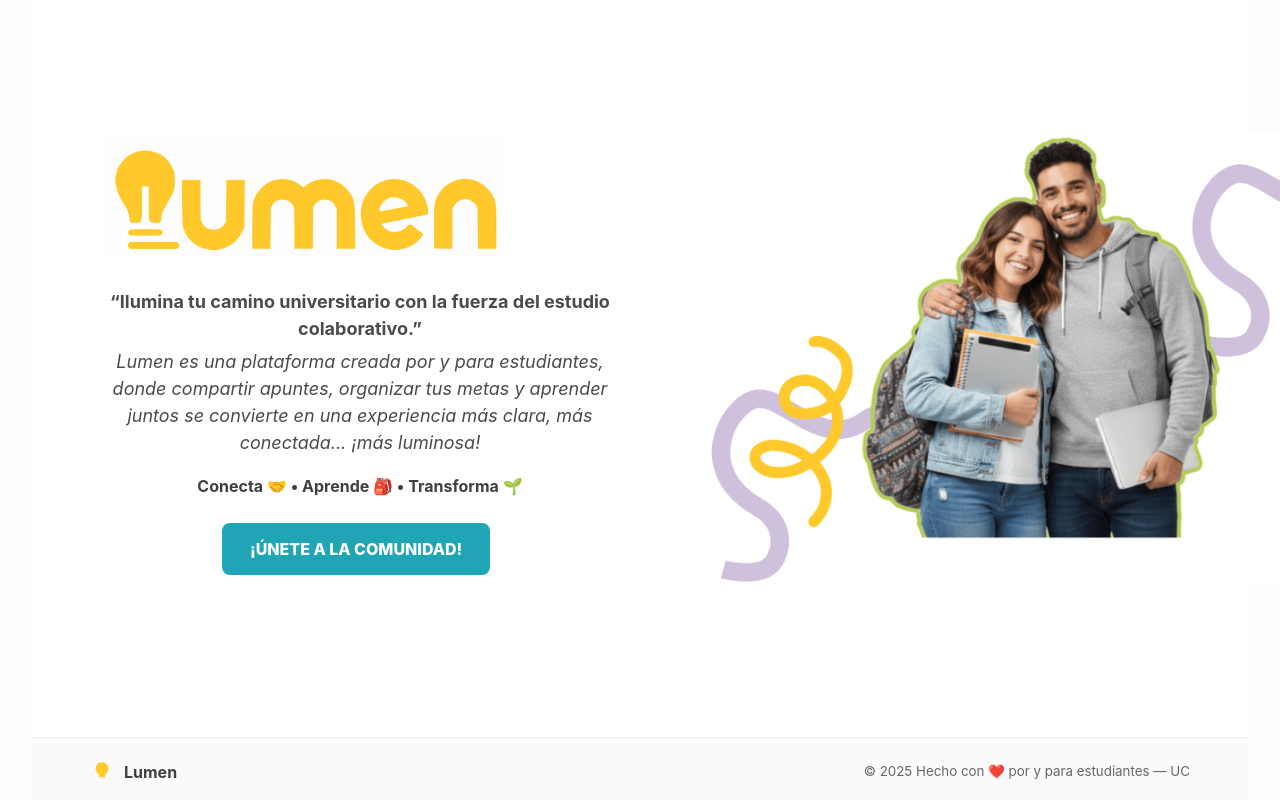
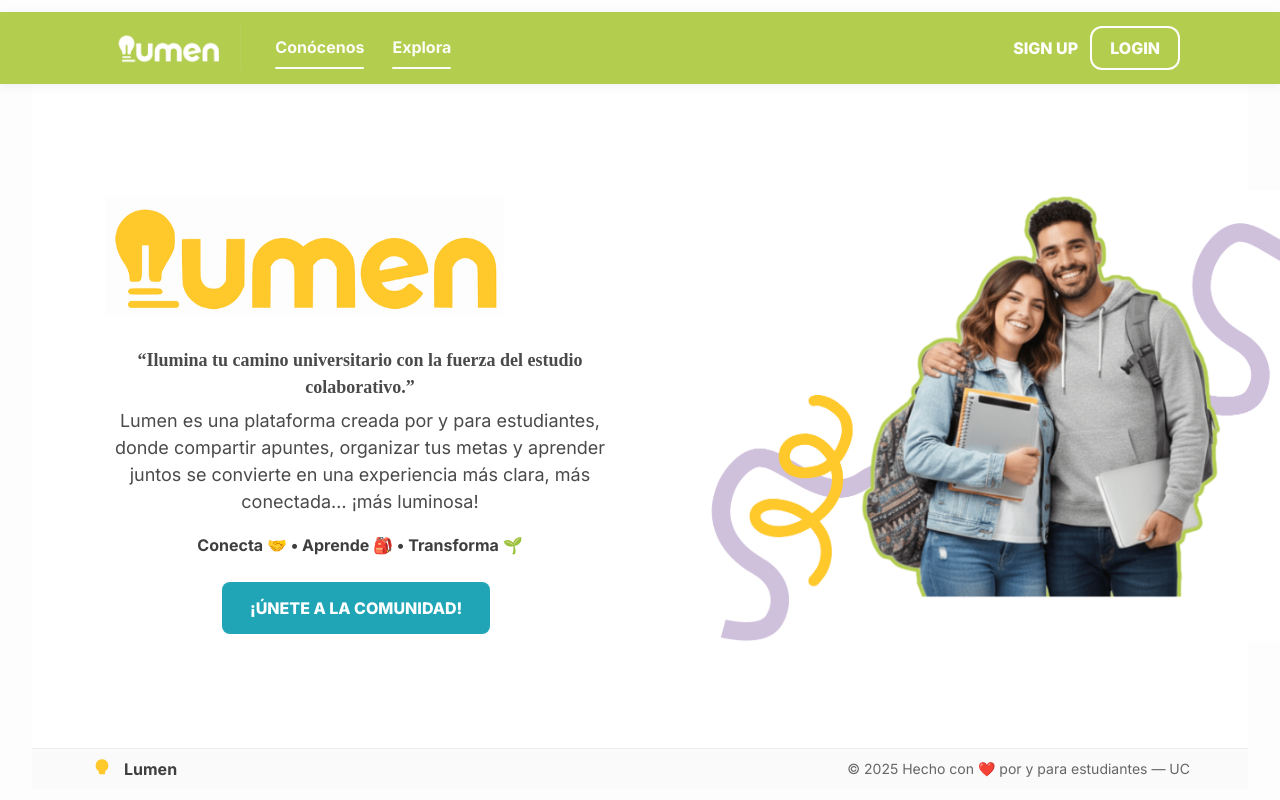
Before and after one commit to IIC2513/CDJ_frontend_25-2, a React (Vite) app: page / in a window 1280 px wide. Built offline with nearby package versions, Linux system fonts and the light colour scheme.

Commit message:
navbar y modificaciones de landing page

```diff
--- a/src/App.jsx
+++ b/src/App.jsx
@@ -1,11 +1,13 @@
 import { BrowserRouter as Router, Routes, Route } from 'react-router-dom';
 import Landing from "./pages/Landing/Landing";
+import Navbar from './components/Navbar/Navbar';
 import './App.css';
 
 function App() {
   return (
     <Router>
       <div className="App">
+        <Navbar />
         <Routes>
           <Route path="/" element={<Landing />} />
         </Routes>
--- /dev/null
+++ b/src/components/Navbar/Navbar.css
@@ -0,0 +1,116 @@
+/* Fuente Inter (por si no está ya importada) */
+@import url('https://fonts.googleapis.com/css2?family=Inter:wght@400;600;700;800&display=swap');
+
+:root{
+  --green:#B3CD4F;
+  --white:#fff;
+}
+
+.navbar{
+  position: sticky;
+  top: 0;
+  z-index: 1000;
+  background: var(--green);
+  box-shadow: 0 2px 10px rgba(0,0,0,.06);
+  margin-left: calc(50% - 50vw);
+  margin-right: calc(50% - 50vw);
+  font-family: Inter,system-ui,-apple-system,Segoe UI,Roboto,"Helvetica Neue",Arial;
+  -webkit-font-smoothing: antialiased;
+  text-rendering: optimizeLegibility;
+}
+
+.navbar-inner{
+  max-width: 1120px;
+  margin: 0 auto;
+  padding: 12px 20px;
+  display: flex;
+  align-items: center;
+  gap: 18px;
+  color: var(--white);
+}
+
+html, body { margin: 0; }
+
+.nav-brand{
+  display:flex; align-items:center; gap:12px;
+  color: var(--white); text-decoration:none;
+  overflow: visible;
+  border: 0 !important; outline: 0 !important;
+}
+.nav-logo{ height: 48px; width:auto; display:block; clip-path: inset(0 1px 0 0); }
+.brand-title{
+  font-weight:800; font-size:22px; line-height:1;
+}
+
+.nav-links{
+  display:flex; gap:28px; margin-left:16px; flex:1 1 auto;
+}
+.nav-link{
+  color:#fff; text-decoration:none; font-weight:700; opacity:.95;
+  position:relative; padding:6px 0; line-height:1.2;
+}
+.nav-link:hover{ opacity:1; }
+.nav-link.active::after{
+  content:""; position:absolute; left:0; right:0; bottom:-6px; height:2px;
+  background:#fff; border-radius:2px;
+}
+
+.nav-right{ display:flex; align-items:center; gap:12px; }
+.link-signup{
+  background:transparent; border:0; color:#fff; font-weight:800;
+  cursor:pointer; padding:10px 0;
+}
+.outline-login{
+  background:transparent; color:#fff; border:2px solid #fff;
+  border-radius:12px; padding:10px 18px; font-weight:800; cursor:pointer;
+}
+.outline-login:hover{ background:rgba(255,255,255,.12); }
+.icon-gear{
+  background:transparent; border:2px solid rgba(255,255,255,.6);
+  color:#fff; border-radius:10px; padding:6px 10px; font-size:16px; line-height:1; cursor:pointer;
+}
+.icon-gear:hover{ background:rgba(255,255,255,.12); }
+
+/* ===== Responsive ===== */
+
+/* <= 1200px: menos separación y títulos algo más compactos */
+@media (max-width:1200px){
+  .navbar-inner{ gap:14px; padding:10px 16px; }
+  .nav-links{ gap:22px; }
+  .brand-title{ font-size:20px; }
+}
+
+/* <= 920px: wrap ordenado, centro los links */
+@media (max-width:920px){
+  .navbar-inner{ flex-wrap: wrap; justify-content: center; gap: 10px; }
+  .nav-links{
+    order: 3; width: 100%; justify-content: center; flex-wrap: wrap;
+    margin-left: 0; gap: 18px;
+  }
+  .nav-right{ order: 2; }
+}
+
+/* <= 720px: links en carrusel horizontal tocable y botones más pequeños */
+@media (max-width:720px){
+  .nav-links{
+    flex-wrap: nowrap; overflow-x: auto; gap:16px;
+    -webkit-overflow-scrolling: touch; scrollbar-width: none;
+  }
+  .nav-links::-webkit-scrollbar{ display:none; }
+  .outline-login{ padding:8px 14px; border-radius:10px; }
+  .nav-link{ padding:4px 0; }
+}
+
+/* <= 560px: oculto el texto de marca, reduzco logo */
+@media (max-width:560px){
+  .brand-title{ display:none; }
+  .nav-logo{ height: 42px; }
+  .nav-right{ gap:10px; }
+}
+
+/* <= 380px: todo más compacto */
+@media (max-width:380px){
+  .nav-logo{ height: 38px; }
+  .outline-login{ padding:6px 12px; border-radius:10px; }
+  .icon-gear{ padding:5px 8px; font-size:14px; }
+}
--- /dev/null
+++ b/src/components/Navbar/Navbar.jsx
@@ -0,0 +1,111 @@
+import React from "react";
+import { Link, NavLink, useNavigate } from "react-router-dom";
+import logo from "../../../assets/cdj3.png";
+import "./Navbar.css";
+
+const Navbar = () => {
+  const navigate = useNavigate();
+
+  // TODO: reemplazar por tu contexto/auth real
+  const [user, setUser] = React.useState(null); // null = NO logeado | {} = logeado
+
+  const handleLogin = () => navigate("/");
+  const handleSignUp = () => navigate("/");
+  const handleLogout = () => {
+    setUser(null);
+    navigate("/");
+  };
+
+  return (
+    <nav className="navbar">
+      <div className="navbar-inner">
+        {/* IZQUIERDA: brand */}
+        <div className="nav-left">
+          <Link to="/" className="nav-brand">
+            <img src={logo} alt="Lumen" className="nav-logo" />
+          </Link>
+        </div>
+
+        {/* CENTRO: links */}
+        <div className="nav-links">
+          <NavLink
+            to="/"
+            className={({ isActive }) =>
+              "nav-link" + (isActive ? " active" : "")
+            }
+          >
+            Conócenos
+          </NavLink>
+          <NavLink
+            to="/"
+            className={({ isActive }) =>
+              "nav-link" + (isActive ? " active" : "")
+            }
+          >
+            Explora
+          </NavLink>
+
+          {/* Ejemplo de más items cuando hay sesión */}
+          {user && (
+            <>
+              <NavLink
+                to="/stats"
+                className={({ isActive }) =>
+                  "nav-link" + (isActive ? " active" : "")
+                }
+              >
+                Mis estadísticas
+              </NavLink>
+              <NavLink
+                to="/files"
+                className={({ isActive }) =>
+                  "nav-link" + (isActive ? " active" : "")
+                }
+              >
+                Mis archivos
+              </NavLink>
+              <NavLink
+                to="/info"
+                className={({ isActive }) =>
+                  "nav-link" + (isActive ? " active" : "")
+                }
+              >
+                Informaciones
+              </NavLink>
+            </>
+          )}
+        </div>
+
+        {/* DERECHA: acciones */}
+        <div className="nav-right">
+          {!user ? (
+            <>
+              <button className="link-signup" onClick={handleSignUp}>
+                SIGN UP
+              </button>
+              <button className="outline-login" onClick={handleLogin}>
+                LOGIN
+              </button>
+            </>
+          ) : (
+            <>
+              <button
+                className="icon-gear"
+                aria-label="Configuración"
+                title="Configuración"
+                onClick={() => navigate("/settings")}
+              >
+                ⚙️
+              </button>
+              <button className="outline-login" onClick={handleLogout}>
+                SIGN OUT
+              </button>
+            </>
+          )}
+        </div>
+      </div>
+    </nav>
+  );
+};
+
+export default Navbar;
--- a/src/pages/Landing/Landing.css
+++ b/src/pages/Landing/Landing.css
@@ -1,24 +1,35 @@
+/* ===== Variables ===== */
 :root{
-  --yellow:#FFC82B; --green:#B3CD4F; --blue:#1FA5B5; --lilac:#AA7FCF;
-  --text:#403F3F; --bg:#FDFDFD;
+  --yellow:#FFC82B;
+  --green:#B3CD4F;
+  --blue:#1FA5B5;
+  --lilac:#AA7FCF;
+  --text:#403F3F;
+  --bg:#FDFDFD;
 }
+
+/* ===== Reset ===== */
 *{ box-sizing:border-box; margin:0; padding:0; }
 html,body{ height:100%; overflow-x:hidden; }
+
 body{
   font-family: Inter,system-ui,-apple-system,Segoe UI,Roboto,"Helvetica Neue",Arial;
-  color:var(--text); background:var(--bg);
-  -webkit-font-smoothing:antialiased; text-rendering:optimizeLegibility;
+  color:var(--text);
+  background:var(--bg);
+  -webkit-font-smoothing:antialiased;
+  text-rendering:optimizeLegibility;
 }
 
 /* ===== Hero ===== */
 .hero{
+  margin-top: 0;
   display: grid;
   grid-template-columns: 1fr 1fr;
   align-items: center;
   justify-content: start;
   gap: 50px;
   width: 100%;
-  height: 95vh;
+  height: 83vh;
   padding: 60px 6%;
   background: #fff;
   box-sizing: border-box;
@@ -28,22 +39,42 @@ body{
 .brand-hero{ display:flex; align-items:center; gap:12px; margin-bottom:8px; }
 .wordmark{ height:120px; width:auto; display:block; }
 
+/* ===== Tipografía ===== */
+
+/* lead → Karma */
+@import url('https://fonts.googleapis.com/css2?family=Karma:wght@400;600&display=swap');
+
 .lead{
   margin-top:30px;
+  font-family: 'Karma', serif;
   font-size:clamp(16px,2vw,18px);
   color:#4a4a4a;
   max-width:58ch;
   line-height:1.5;
 }
-.lead.alt{ margin-top:6px; font-style:italic; }
-.points{ margin:18px 0 24px; font-weight:700; height:25px; }
 
+/* lead.alt → Inter */
+.lead.alt{
+  margin-top:6px;
+  font-family: Inter,system-ui,-apple-system,Segoe UI,Roboto,"Helvetica Neue",Arial;
+}
+
+/* points → Inter */
+.points{
+  margin:18px 0 24px;
+  font-weight:700;
+  height:25px;
+  font-family: Inter,system-ui,-apple-system,Segoe UI,Roboto,"Helvetica Neue",Arial;
+}
+
+/* ===== Botón ===== */
 .cta-row{ display:flex; gap:14px; align-items:center; }
 .btn.primary{
   margin-left: 117px;
   display:inline-block;
   background:var(--blue);
   color:#fff;
+  font-family: Inter,system-ui,-apple-system,Segoe UI,Roboto,"Helvetica Neue",Arial;
   font-weight:800;
   font-size:16px;
   padding:14px 28px;
@@ -55,7 +86,6 @@ body{
 }
 .btn.primary:hover{ background:#1c8ca2; transform:translateY(-2px); }
 
-/* Columna derecha */
 .hero-media{
   position:relative;
   overflow:visible;
@@ -63,10 +93,7 @@ body{
   justify-content:center;
   align-items:center;
 }
-
 .hero-card{ background:transparent; border:0; box-shadow:none; padding:0; }
-
-/* Ajuste principal de imagen */
 .students{
   margin-left: 40px;
   width: 140%;
@@ -80,7 +107,7 @@ body{
 /* ===== Footer ===== */
 footer{
   border-top:1px solid #eee;
-  padding:22px 20px 40px;
+  padding:8px 40px;
   background:#fafafa;
 }
 .foot{
@@ -91,42 +118,22 @@ footer{
   justify-content:space-between;
   align-items:center;
 }
-.foot small{ color:#666; }
+.foot small{ color:#666; font-size:14px; }
 
 /* ===== Responsive ===== */
-
-/* Laptops/desktop grandes (<= 1200px */
 @media (max-width: 1200px){
-  .hero{
-    gap: 44px;
-    padding: 48px 6%;
-    height: 95vh;
-  }
+  .hero{ gap: 44px; padding: 48px 6%; height: 95vh; }
   .wordmark{ height: 104px; }
   .students{ width: 125%; max-width: 820px; margin-left: 28px; }
 }
-
-/* Tablet / iPad (<= 992px) */
 @media (max-width: 992px){
-  .hero{
-    grid-template-columns: 1fr;
-    gap: 28px;
-    padding: 32px 7%;
-    height: auto;
-    text-align: center;
-  }
+  .hero{ grid-template-columns: 1fr; gap: 28px; padding: 32px 7%; height: auto; text-align: center; }
   .wordmark{ height: 88px; }
   .lead{ max-width: 60ch; margin-inline: auto; }
   .points{ justify-content: center; }
   .btn.primary{ margin-left: 0; }
-  .students{
-    width: 88%;
-    max-width: 560px;
-    margin: 0 auto;
-  }
+  .students{ width: 88%; max-width: 560px; margin: 0 auto; }
 }
-
-/* Tablet vertical / móviles grandes (<= 768px) */
 @media (max-width: 768px){
   .hero{ padding: 26px 6%; gap: 22px; }
   .wordmark{ height: 72px; }
@@ -134,8 +141,6 @@ footer{
   .btn.primary{ width: 100%; }
   .students{ width: 92%; max-width: 520px; }
 }
-
-/* Móviles pequeños (<= 480px) */
 @media (max-width: 480px){
   .hero{ padding: 20px 5%; gap: 18px; }
   .wordmark{ height: 56px; }
```
